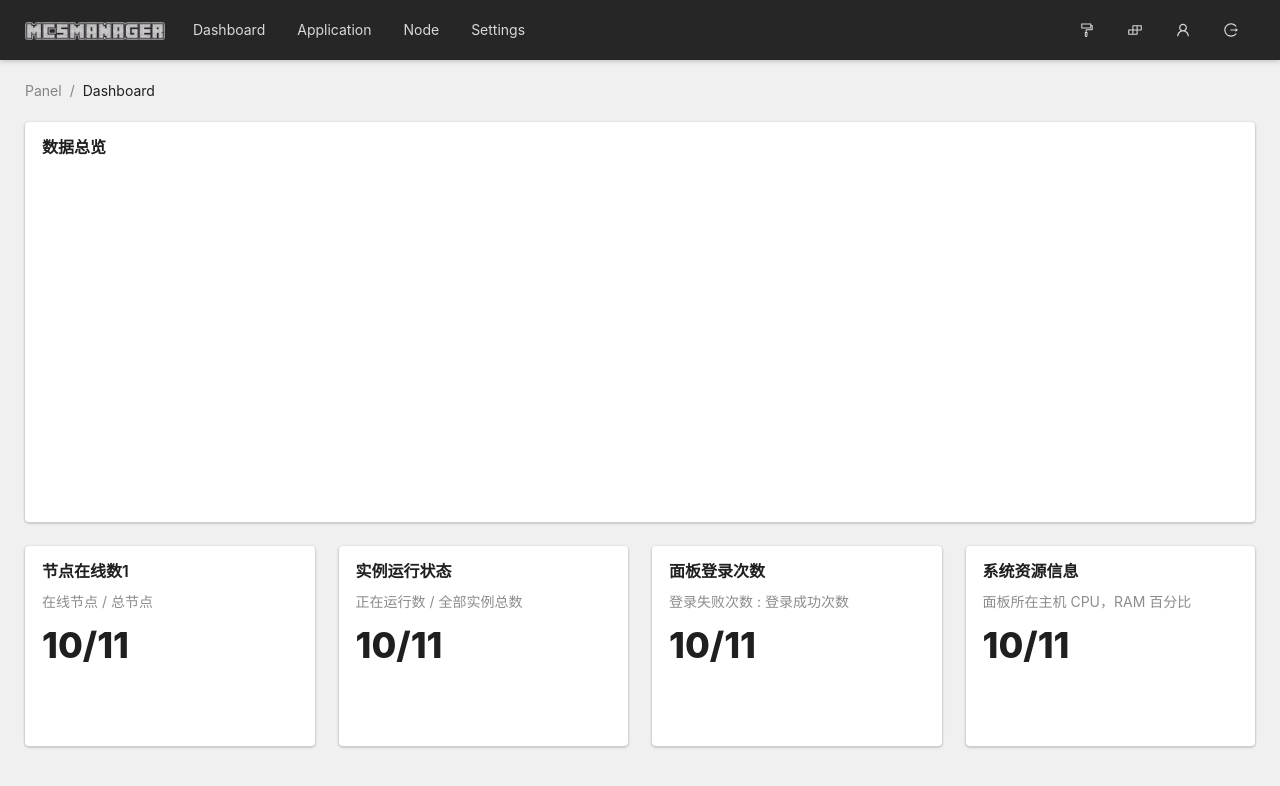
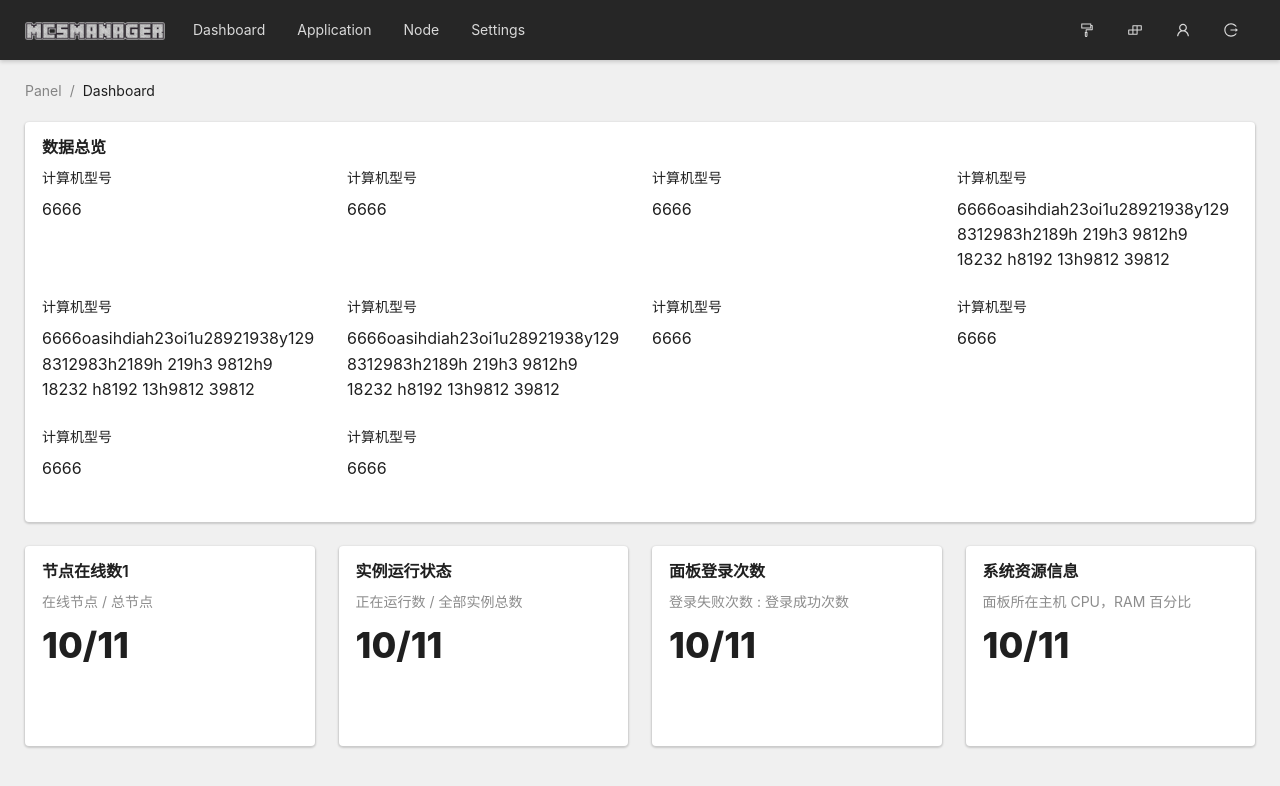
Before and after one commit to jgc9527/MCSM10-DEV-DOCS, a Vue app: page /#/ in a window 1280 px wide. Shown: the top 786 px of the page. Built offline with nearby package versions, Linux system fonts and the light colour scheme.

Commit message:
Feat: 数据总览

```diff
--- a/src/assets/base.scss
+++ b/src/assets/base.scss
@@ -1,2 +1,9 @@
 :root {
+  --font-body2: 12px;
+  --font-body: 14px;
+  --font-h5: 16px;
+  --font-h4: 20px;
+  --font-h3: 24px;
+  --font-h2: 30px;
+  --font-h1: 38px;
 }
--- /dev/null
+++ b/src/components/DataStatistic.vue
@@ -0,0 +1,31 @@
+<script setup lang="ts">
+defineProps<{
+  title: string;
+  value: string;
+}>();
+</script>
+
+<template>
+  <div class="container">
+    <div class="title">
+      {{ title }}
+    </div>
+    <div class="content">
+      {{ value }}
+    </div>
+  </div>
+</template>
+
+<style lang="scss" scoped>
+.container {
+  .title {
+    color: var(--color-gary-4);
+    font-size: var(--font-body);
+    margin-bottom: 8px;
+  }
+  .content {
+    color: var(--color-gary-6);
+    font-size: var(--font-h5);
+  }
+}
+</style>
--- a/src/widgets/PanelOverview.vue
+++ b/src/widgets/PanelOverview.vue
@@ -1,10 +1,57 @@
 <script setup lang="ts">
+import DataStatistic from "@/components/DataStatistic.vue";
 import { t } from "@/lang/i18n";
 import type { LayoutCard } from "@/types";
 
 const props = defineProps<{
   card: LayoutCard;
 }>();
+
+const overviewList = [
+  {
+    title: t("计算机型号"),
+    value: "6666",
+  },
+  {
+    title: t("计算机型号"),
+    value: "6666",
+  },
+  {
+    title: t("计算机型号"),
+    value: "6666",
+  },
+  {
+    title: t("计算机型号"),
+    value:
+      "6666oasihdiah23oi1u28921938y1298312983h2189h 219h3 9812h9 18232 h8192 13h9812 39812",
+  },
+  {
+    title: t("计算机型号"),
+    value:
+      "6666oasihdiah23oi1u28921938y1298312983h2189h 219h3 9812h9 18232 h8192 13h9812 39812",
+  },
+  {
+    title: t("计算机型号"),
+    value:
+      "6666oasihdiah23oi1u28921938y1298312983h2189h 219h3 9812h9 18232 h8192 13h9812 39812",
+  },
+  {
+    title: t("计算机型号"),
+    value: "6666",
+  },
+  {
+    title: t("计算机型号"),
+    value: "6666",
+  },
+  {
+    title: t("计算机型号"),
+    value: "6666",
+  },
+  {
+    title: t("计算机型号"),
+    value: "6666",
+  },
+];
 </script>
 
 <template>
@@ -12,9 +59,16 @@ const props = defineProps<{
     <CardPanel style="height: 100%">
       <template #title>{{ card.title }}</template>
       <template #body>
-        <a-row>
-          <a-col :span="24" :md="12" :lg="6">
-            <div></div>
+        <a-row :gutter="[24, 24]">
+          <a-col
+            :span="12"
+            :md="12"
+            :lg="6"
+            v-for="item in overviewList"
+            :key="item.value"
+          >
+            <DataStatistic :title="item.title" :value="item.value">
+            </DataStatistic>
           </a-col>
         </a-row>
       </template>
```
Also changed, not shown: components.d.ts (+38 -30 lines).
